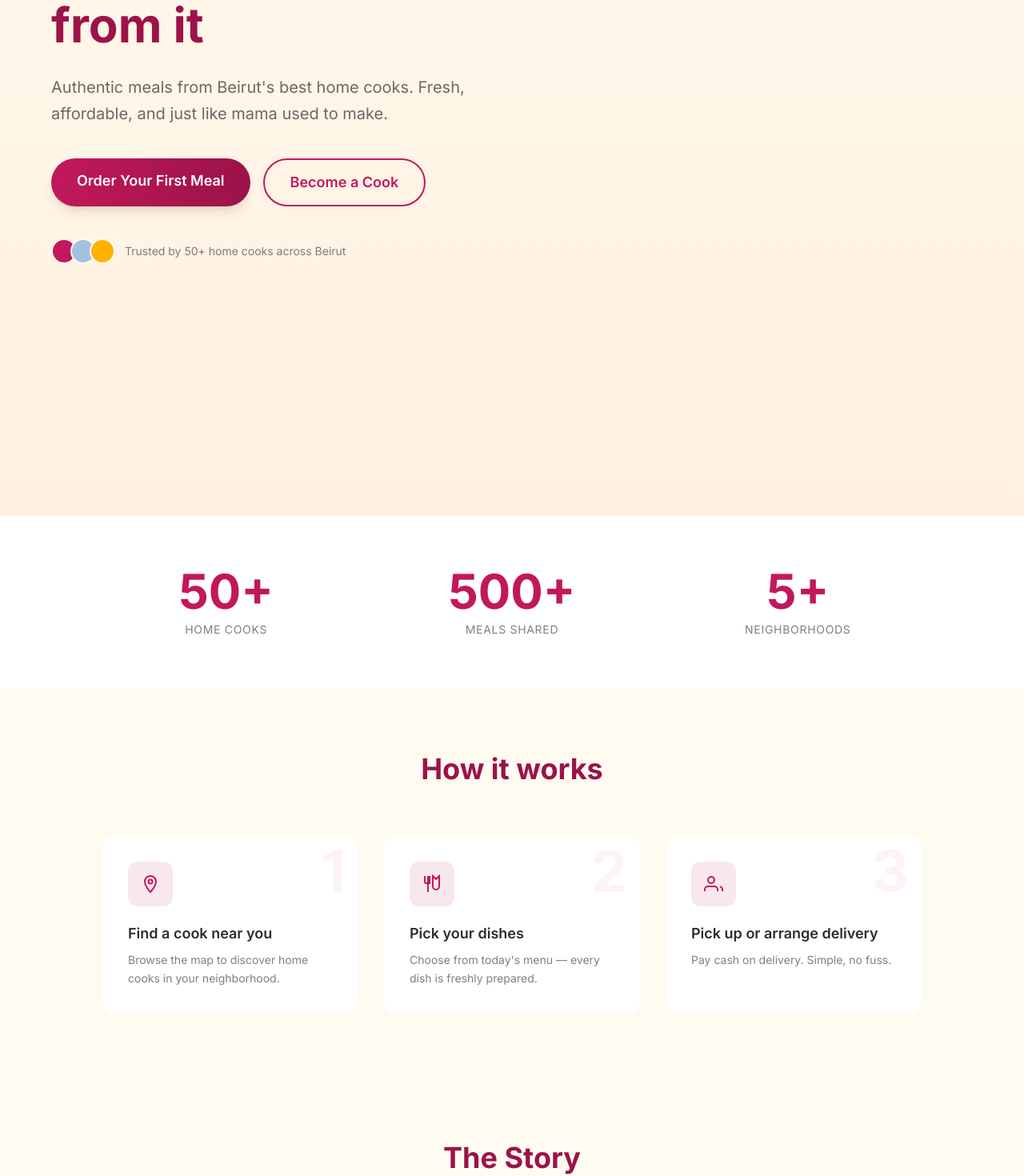
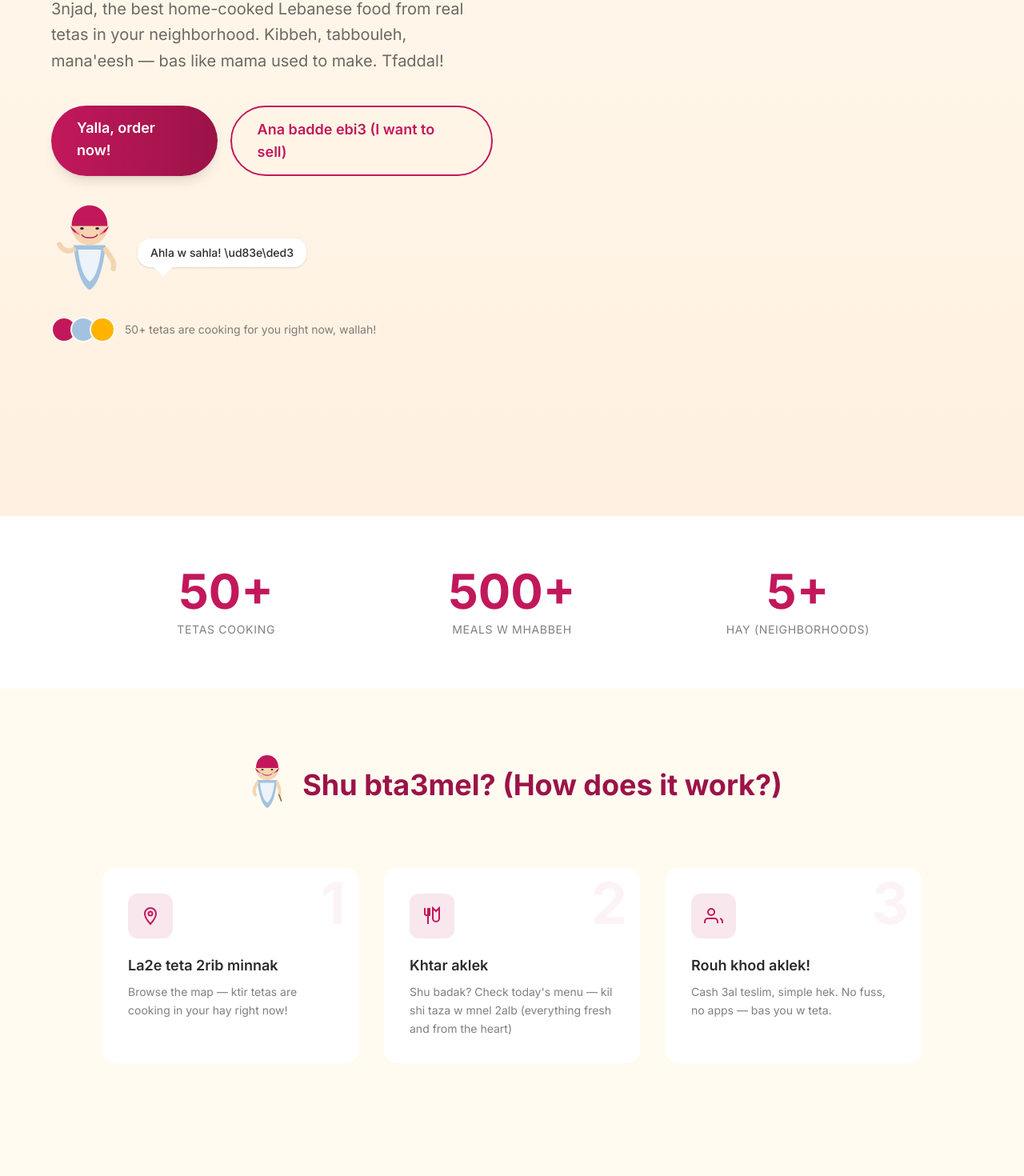
Before and after one commit to UsmanRehans/teta-zr-app, a Next.js app in the folder website/: page / in a window 1280 px wide. Shown: the part 539-2009 px from the top of the page at 80% size. Built offline with nearby package versions, Linux system fonts and the light colour scheme.

Commit message:
Full teta-speak rewrite with Arabizi and animated teta character
- All English copy rewritten as teta talking: yalla, habibi, 3njad, wallah
- Animated SVG teta grandma with wave/stir/point actions
- Speech bubbles with Arabic phrases
- Teta character in hero, how-it-works, and sahteen sections

```diff
--- a/website/app/page.tsx
+++ b/website/app/page.tsx
@@ -59,6 +59,73 @@ function useCountUp(target: number, duration = 1500) {
   }, [started, target, duration]);
 
   return { count, ref };
+}
+
+/* ------------------------------------------------------------------ */
+/*  Teta Character & Speech Bubble                                     */
+/* ------------------------------------------------------------------ */
+
+function TetaCharacter({ className = "", action = "wave" }: { className?: string; action?: "wave" | "stir" | "point" }) {
+  return (
+    <div className={`inline-block ${className}`}>
+      <svg viewBox="0 0 120 160" fill="none" className="w-full h-full">
+        {/* Head */}
+        <circle cx="60" cy="40" r="28" fill="#F4D5B0" />
+        {/* Headscarf */}
+        <path d="M32 38c0-20 12-32 28-32s28 12 28 32" fill="#C2185B" />
+        <path d="M30 38c2 8 8 12 15 14" fill="#C2185B" />
+        <path d="M90 38c-2 8-8 12-15 14" fill="#C2185B" />
+        {/* Eyes — warm, smiling */}
+        <ellipse cx="48" cy="42" rx="3" ry="2" fill="#2C2C2C" />
+        <ellipse cx="72" cy="42" rx="3" ry="2" fill="#2C2C2C" />
+        {/* Warm smile */}
+        <path d="M48 52c4 6 20 6 24 0" stroke="#C2185B" strokeWidth="2" fill="none" strokeLinecap="round" />
+        {/* Cheeks — rosy */}
+        <circle cx="42" cy="48" r="4" fill="#FFB3B3" opacity="0.5" />
+        <circle cx="78" cy="48" r="4" fill="#FFB3B3" opacity="0.5" />
+        {/* Body — dress */}
+        <path d="M35 68c0 0 5 60 25 70c20-10 25-70 25-70z" fill="#A2C2E0" />
+        {/* Apron */}
+        <path d="M42 75c0 0 3 40 18 50c15-10 18-50 18-50z" fill="white" opacity="0.8" />
+        {/* Arms */}
+        {action === "wave" && (
+          <>
+            <path d="M35 75c-10 5-18 0-22-8" stroke="#F4D5B0" strokeWidth="8" strokeLinecap="round">
+              <animateTransform attributeName="transform" type="rotate" values="-5,35,75;5,35,75;-5,35,75" dur="1s" repeatCount="indefinite" />
+            </path>
+            <path d="M85 75c10 15 15 20 12 30" stroke="#F4D5B0" strokeWidth="8" strokeLinecap="round" />
+          </>
+        )}
+        {action === "stir" && (
+          <>
+            <path d="M35 75c-10 15-8 25-5 30" stroke="#F4D5B0" strokeWidth="8" strokeLinecap="round" />
+            <path d="M85 75c5 10 8 20 5 30" stroke="#F4D5B0" strokeWidth="8" strokeLinecap="round">
+              <animateTransform attributeName="transform" type="rotate" values="-3,85,75;3,85,75;-3,85,75" dur="0.8s" repeatCount="indefinite" />
+            </path>
+            {/* Spoon */}
+            <line x1="90" y1="105" x2="95" y2="120" stroke="#8B6914" strokeWidth="3" strokeLinecap="round">
+              <animateTransform attributeName="transform" type="rotate" values="-3,90,105;3,90,105;-3,90,105" dur="0.8s" repeatCount="indefinite" />
+            </line>
+          </>
+        )}
+        {action === "point" && (
+          <>
+            <path d="M35 75c-10 15-8 25-5 30" stroke="#F4D5B0" strokeWidth="8" strokeLinecap="round" />
+            <path d="M85 75c15-5 25-8 30-5" stroke="#F4D5B0" strokeWidth="8" strokeLinecap="round" />
+          </>
+        )}
+      </svg>
+    </div>
+  );
+}
+
+function SpeechBubble({ text, className = "" }: { text: string; className?: string }) {
+  return (
+    <div className={`relative bg-white rounded-2xl px-4 py-2 shadow-sm text-sm font-medium text-foreground ${className}`}>
+      {text}
+      <div className="absolute -bottom-2 left-6 w-4 h-4 bg-white transform rotate-45" />
+    </div>
+  );
 }
 
 /* ------------------------------------------------------------------ */
@@ -186,8 +253,14 @@ function Hero() {
             </a>
           </div>
 
+          {/* Teta character with speech bubble */}
+          <div className="flex items-center gap-3 justify-center md:justify-start mt-8 animate-fade-in-up animate-fade-in-up-delay-3">
+            <TetaCharacter className="w-24 h-32" action="wave" />
+            <SpeechBubble text="Ahla w sahla! \ud83e\ded3" />
+          </div>
+
           {/* Social proof */}
-          <div className="flex items-center justify-center md:justify-start mt-10 animate-fade-in-up animate-fade-in-up-delay-3">
+          <div className="flex items-center justify-center md:justify-start mt-4 animate-fade-in-up animate-fade-in-up-delay-3">
             <div className="flex items-center">
               <div className="w-8 h-8 rounded-full border-2 border-cream bg-[#C2185B]" />
               <div className="w-8 h-8 rounded-full border-2 border-cream bg-[#A2C2E0] -ml-2" />
@@ -291,9 +364,12 @@ function HowItWorks() {
   return (
     <section id="how" className="py-20 px-6">
       <div className="max-w-5xl mx-auto">
-        <h2 className="text-3xl md:text-4xl font-bold text-primary-dark text-center mb-16">
-          {t("how.title")}
-        </h2>
+        <div className="flex items-center justify-center gap-3 mb-16">
+          <TetaCharacter className="w-16 h-20" action="stir" />
+          <h2 className="text-3xl md:text-4xl font-bold text-primary-dark text-center">
+            {t("how.title")}
+          </h2>
+        </div>
         <div className="grid md:grid-cols-3 gap-8">
           {steps.map((step) => (
             <div
@@ -521,6 +597,10 @@ function Sahteen() {
 
       {/* 7f — Charity CTA */}
       <div className="text-center py-8 px-6">
+        <div className="flex items-center justify-center gap-3 mb-4">
+          <TetaCharacter className="w-16 h-20" action="point" />
+          <SpeechBubble text="Yalla, let's feed everyone!" />
+        </div>
         <h3 className="text-2xl font-bold text-primary-dark mb-4">{t("sahteen.ctaTitle")}</h3>
         <a
           href="mailto:hello@ourteta.com"
--- a/website/lib/i18n.tsx
+++ b/website/lib/i18n.tsx
@@ -13,7 +13,7 @@ type Language = "en" | "ar";
 
 const translations: Record<string, Record<Language, string>> = {
   // Header
-  "header.openApp": { en: "Open App", ar: "افتح التطبيق" },
+  "header.openApp": { en: "Tfaddal!", ar: "افتح التطبيق" },
   "header.langToggle": { en: "عربي", ar: "EN" },
   "header.howItWorks": { en: "How It Works", ar: "كيف بتشتغل" },
   "header.story": { en: "Our Story", ar: "قصتنا" },
@@ -23,59 +23,59 @@ const translations: Record<string, Record<Language, string>> = {
 
   // Hero
   "hero.headline": {
-    en: "Taste home, even when you're far from it",
+    en: "Yalla habibi, come taste what teta made",
     ar: "طعمة البيت، حتى لو بعيد عنّو",
   },
   "hero.subtitle": {
-    en: "Authentic meals from Beirut's best home cooks. Fresh, affordable, and just like mama used to make.",
+    en: "3njad, the best home-cooked Lebanese food from real tetas in your neighborhood. Kibbeh, tabbouleh, mana'eesh — bas like mama used to make. Tfaddal!",
     ar: "أطباق أصيلة من أمهر طبّاخين بيروت. طازجة، بسعر معقول، ومتل ما بتعملها الماما.",
   },
   "hero.browseCooks": { en: "Browse Cooks", ar: "تصفّح الطبّاخين" },
   "hero.startSelling": { en: "Start Selling", ar: "ابدأ البيع" },
-  "hero.primaryCta": { en: "Order Your First Meal", ar: "اطلب أول وجبة" },
-  "hero.secondaryCta": { en: "Become a Cook", ar: "صير/ي طبّاخ/ة" },
-  "hero.socialProof": { en: "Trusted by 50+ home cooks across Beirut", ar: "موثوق من قبل ٥٠+ طبّاخ بيتي ببيروت" },
+  "hero.primaryCta": { en: "Yalla, order now!", ar: "اطلب أول وجبة" },
+  "hero.secondaryCta": { en: "Ana badde ebi3 (I want to sell)", ar: "صير/ي طبّاخ/ة" },
+  "hero.socialProof": { en: "50+ tetas are cooking for you right now, wallah!", ar: "موثوق من قبل ٥٠+ طبّاخ بيتي ببيروت" },
 
   // Stats
   "stats.cooksCount": { en: "50+", ar: "٥٠+" },
-  "stats.cooksLabel": { en: "Home Cooks", ar: "طبّاخ بيتي" },
+  "stats.cooksLabel": { en: "Tetas Cooking", ar: "طبّاخ بيتي" },
   "stats.mealsCount": { en: "500+", ar: "٥٠٠+" },
-  "stats.mealsLabel": { en: "Meals Shared", ar: "وجبة مشتركة" },
+  "stats.mealsLabel": { en: "Meals w Mhabbeh", ar: "وجبة مشتركة" },
   "stats.hoodsCount": { en: "5", ar: "٥" },
-  "stats.hoodsLabel": { en: "Neighborhoods", ar: "أحياء" },
+  "stats.hoodsLabel": { en: "Hay (Neighborhoods)", ar: "أحياء" },
 
   // How it works
-  "how.title": { en: "How it works", ar: "كيف بتشتغل" },
-  "how.step1.title": { en: "Find a cook near you", ar: "لاقي طبّاخ قريب منّك" },
+  "how.title": { en: "Shu bta3mel? (How does it work?)", ar: "كيف بتشتغل" },
+  "how.step1.title": { en: "La2e teta 2rib minnak", ar: "لاقي طبّاخ قريب منّك" },
   "how.step1.desc": {
-    en: "Browse the map to discover home cooks in your neighborhood.",
+    en: "Browse the map — ktir tetas are cooking in your hay right now!",
     ar: "تصفّح الخريطة لتكتشف طبّاخين البيت بحيّك.",
   },
-  "how.step2.title": { en: "Pick your dishes", ar: "اختار أطباقك" },
+  "how.step2.title": { en: "Khtar aklek", ar: "اختار أطباقك" },
   "how.step2.desc": {
-    en: "Choose from today's menu — every dish is freshly prepared.",
+    en: "Shu badak? Check today's menu — kil shi taza w mnel 2alb (everything fresh and from the heart)",
     ar: "اختار من قائمة اليوم — كل طبق محضّر طازج.",
   },
   "how.step3.title": {
-    en: "Pick up or arrange delivery",
+    en: "Rouh khod aklek!",
     ar: "استلم أو رتّب التوصيل",
   },
   "how.step3.desc": {
-    en: "Pay cash on delivery. Simple, no fuss.",
+    en: "Cash 3al teslim, simple hek. No fuss, no apps — bas you w teta.",
     ar: "ادفع كاش عند الاستلام. بسيط وبدون تعقيد.",
   },
 
   // Story
-  "story.title": { en: "The Story", ar: "القصة" },
-  "story.label1": { en: "The Problem", ar: "المشكلة" },
-  "story.label2": { en: "The Reality", ar: "الواقع" },
-  "story.label3": { en: "The Solution", ar: "الحل" },
+  "story.title": { en: "2essetna (Our Story)", ar: "القصة" },
+  "story.label1": { en: "El Meshkleh (The Problem)", ar: "المشكلة" },
+  "story.label2": { en: "El Wa2e3 (The Reality)", ar: "الواقع" },
+  "story.label3": { en: "El Hall (The Solution)", ar: "الحل" },
   "story.p1": {
-    en: "Beirut is full of incredible tetas and home cooks whose food rivals any restaurant — but they have no way to reach beyond their neighborhood.",
+    en: "Beirut is FULL of incredible tetas — their kibbeh w their wara2 3enab could beat any fancy restaurant, wallah. Bas they have no way to share it beyond their building.",
     ar: "بيروت مليانة تيتات وطبّاخين بيت أكلن بينافس أحسن المطاعم — بس ما عندن طريقة يوصلوا لأبعد من حيّن.",
   },
   "story.p2": {
-    en: "Meanwhile, students, young professionals, and expats miss the taste of homemade food. They're stuck choosing between expensive restaurants and bland delivery apps.",
+    en: "W meanwhile, ktir shabeb w banet — students, young professionals, expats — are dying for a real home-cooked meal. Stuck between overpriced restaurants w bland delivery apps. Haram!",
     ar: "بنفس الوقت، الطلّاب والموظّفين والمغتربين مشتاقين لطعمة الأكل البيتي. محصورين بين مطاعم غالية وتطبيقات توصيل بلا طعمة.",
   },
   "story.p3": {
@@ -83,26 +83,26 @@ const translations: Record<string, Record<Language, string>> = {
     ar: "بظل الوضع الحالي بلبنان، كتير عيل عم تتعب تأمّن الأكل. غلاء المعيشة عم يزيد، والأكل المنيح ما لازم يكون رفاهية.",
   },
   "story.p4": {
-    en: "Teta connects home cooks with hungry neighbors — simple, community-driven, not corporate. No commissions eating into their earnings. Just neighbors feeding neighbors.",
+    en: "So we said yalla, let's fix this. Teta connects home cooks with hungry neighbors. No commissions eating into their money. Bas neighbors feeding neighbors. Hek lazem tkun.",
     ar: "تيتا بتوصل طبّاخين البيت بجيرانن الجوعانين — بسيط، من المجتمع للمجتمع، مش شركة. بلا عمولات تاكل من أرباحن. بس جيران بيطعموا جيران.",
   },
 
   // Testimonials
-  "testimonials.title": { en: "What Our Neighbors Say", ar: "شو عم يقولوا جيراننا" },
+  "testimonials.title": { en: "Shu 2al jiraanna? (What do our neighbors say?)", ar: "شو عم يقولوا جيراننا" },
   "testimonials.1.quote": {
-    en: "I haven't cooked in weeks — Teta's tabbouleh tastes exactly like my mom's. I'm hooked.",
+    en: "Wallah I haven't cooked in weeks — teta's tabbouleh is 3njad exactly like my mom's. I'm hooked ya3ne!",
     ar: "ما طبخت من أسابيع — تبولة تيتا طعمتها بالزبط متل يلي بتعملها أمي. ما فيي وقّف.",
   },
   "testimonials.1.name": { en: "Sarah M.", ar: "سارة م." },
   "testimonials.1.desc": { en: "Student in Hamra", ar: "طالبة بالحمرا" },
   "testimonials.2.quote": {
-    en: "I started selling my kibbeh through Teta and now I have regular customers every week. It changed my life.",
+    en: "Ballashet bi3 el kibbeh 3a Teta w halla2 3ande zabeyn kil jum3a. Ghayaret hayete 3njad!",
     ar: "بلّشت بيع الكبة عتيتا وهلق عندي زبائن دائمين كل أسبوع. غيّرت حياتي.",
   },
   "testimonials.2.name": { en: "Um Ali", ar: "أم علي" },
   "testimonials.2.desc": { en: "Home cook in Achrafieh", ar: "طبّاخة بيت بالأشرفية" },
   "testimonials.3.quote": {
-    en: "As an expat, finding real home-cooked Lebanese food was impossible until Teta. Now it's just a tap away.",
+    en: "As an expat, finding real home-cooked Lebanese food was impossible. Halla2 with Teta? Bas click w yalla — ktir mni7!",
     ar: "كمغترب، كان مستحيل لاقي أكل لبناني بيتي حقيقي قبل تيتا. هلق صار على بعد ضغطة.",
   },
   "testimonials.3.name": { en: "Rami K.", ar: "رامي ك." },
@@ -135,24 +135,24 @@ const translations: Record<string, Record<Language, string>> = {
     en: "\"Sahteen\" means \"bon appetit\" in Lebanese — it's what we say when we wish someone health through food.",
     ar: "\"صحتين\" يعني نتمنّالك الصحة من خلال الأكل — هيدي الكلمة يلي بنقولها بلبنان لمّا حدا ياكل.",
   },
-  "sahteen.headline": { en: "No One Goes Hungry", ar: "ما حدا يضل جوعان" },
+  "sahteen.headline": { en: "No One Goes Hungry, wallah", ar: "ما حدا يضل جوعان" },
   "sahteen.subheadline": {
     en: "\"Sahteen\" — said when you wish someone health through food. It's how we say bon appétit in Lebanon.",
     ar: "\"صحتين\" — بنقولها لمّا نتمنّى لحدا الصحة من خلال الأكل. هيك منقول بالعافية بلبنان.",
   },
-  "sahteen.step1Title": { en: "Apply for a meal", ar: "قدّم طلب لوجبة" },
+  "sahteen.step1Title": { en: "2addem talab (Apply for a meal)", ar: "قدّم طلب لوجبة" },
   "sahteen.step1Desc": {
-    en: "Anyone in need can request a free meal through the platform. No paperwork, no judgment.",
+    en: "Anyone who needs a warm meal can ask through the platform. Ma fi wara2, ma fi a7kam — bas akl w mhabbeh.",
     ar: "أي حدا محتاج فيه يطلب وجبة مجانية من المنصة. بلا ورق، بلا أحكام.",
   },
-  "sahteen.step2Title": { en: "Tetas choose to help", ar: "التيتات بتختار تساعد" },
+  "sahteen.step2Title": { en: "El tetas bt2arrer (The tetas decide)", ar: "التيتات بتختار تساعد" },
   "sahteen.step2Desc": {
-    en: "The home cooks themselves decide who to help. It stays personal, neighbor to neighbor.",
+    en: "The tetas themselves choose who to help w where to deliver. It stays personal, from jar la jar.",
     ar: "طبّاخين البيت بنفسن بيقرّروا مين يساعدوا. بتضل شخصية، من جار لجار.",
   },
-  "sahteen.step3Title": { en: "A warm meal arrives", ar: "بتوصل وجبة دافية" },
+  "sahteen.step3Title": { en: "Btousal wajbe dafye (A warm meal arrives)", ar: "بتوصل وجبة دافية" },
   "sahteen.step3Desc": {
-    en: "A fresh home-cooked meal delivered with care. Because everyone deserves to eat well.",
+    en: "A fresh home-cooked meal delivered b mhabbeh. La2anno kil wa7ad byesta7e2 yekol mni7, 3njad.",
     ar: "وجبة بيتية طازجة موصّلة بحب. لأنو كل حدا بيستاهل ياكل منيح.",
   },
   "sahteen.stat1": { en: "100+", ar: "١٠٠+" },
@@ -162,22 +162,22 @@ const translations: Record<string, Record<Language, string>> = {
   "sahteen.stat3": { en: "100%", ar: "١٠٠٪" },
   "sahteen.stat3Label": { en: "Community-Driven", ar: "من المجتمع" },
   "sahteen.trustStatement": {
-    en: "Every donation stays in your neighborhood. The tetas themselves decide who needs help most.",
+    en: "Kil tabaro3 bi dall bi hayyek. El tetas bi nafsoun bi2arrro meen aktar me7taj. Hek mni7.",
     ar: "كل تبرّع بيضل بحيّك. التيتات بنفسن بيقرّروا مين أكتر محتاج.",
   },
   "sahteen.culturalQuote": {
-    en: "In Lebanese culture, feeding someone is the highest form of generosity.",
+    en: "In Lebanese culture, feeding someone is el akbar shakl lal karam. Wallah, there's nothing more beautiful.",
     ar: "بالثقافة اللبنانية، إطعام حدا هو أعلى أشكال الكرم.",
   },
-  "sahteen.ctaTitle": { en: "Want to help feed your neighbors?", ar: "بدّك تساعد تطعم جيرانك؟" },
-  "sahteen.ctaButton": { en: "Donate a Meal", ar: "تبرّع بوجبة" },
+  "sahteen.ctaTitle": { en: "Baddak tse3ed tet3em jiraanak?", ar: "بدّك تساعد تطعم جيرانك؟" },
+  "sahteen.ctaButton": { en: "Tabarra3 bi wajbe (Donate a meal)", ar: "تبرّع بوجبة" },
 
   // Team
-  "team.title": { en: "The Team", ar: "الفريق" },
+  "team.title": { en: "El Fari2 (The Team)", ar: "الفريق" },
   "team.zeinab.name": { en: "Zeinab Reda", ar: "زينب رضا" },
   "team.zeinab.role": { en: "Founder", ar: "المؤسسة" },
   "team.zeinab.bio": {
-    en: "AUB Medical Physics Resident, living in Beirut for 2 years. Got tired of eating out and missed her mom's cooking. Became close with neighbors who are talented home cooks and wanted to help them turn their passion into a business.",
+    en: "AUB Medical Physics Resident, 3aysheh bi Beirut min senetayn. Te3bet min el akl barra w shta2et la tabkh immha. Tsara2bet ma jiranha — tetas shatriin ktir — w 7abbet tse3edoun y7awlo shaghafoun la shughul.",
     ar: "مقيمة بالفيزياء الطبية بالجامعة الأميركية ببيروت، عايشة ببيروت من سنتين. تعبت من الأكل برّا واشتاقت لطبخ أمّها. تقرّبت من جيرانها الطبّاخين الشاطرين وحبّت تساعدن يحوّلوا شغفن لشغل.",
   },
   "team.usman.name": { en: "Usman Rehan", ar: "عثمان ريحان" },
@@ -188,7 +188,7 @@ const translations: Record<string, Record<Language, string>> = {
   },
 
   "team.zeinab.quote": {
-    en: "I missed my mom's cooking, so I built a way for everyone to share theirs.",
+    en: "Shta2et la tabkh imme, fa baneet taree2a la kil wa7ad ysharak tabkhetoun.",
     ar: "اشتقت لطبخ أمي، فبنيت طريقة ليشارك الكل طبخاتن.",
   },
   "team.usman.quote": {
@@ -200,9 +200,9 @@ const translations: Record<string, Record<Language, string>> = {
   "cta.title": { en: "Join Teta today", ar: "انضم لتيتا اليوم" },
   "cta.openApp": { en: "Open Teta", ar: "افتح تيتا" },
   "cta.help": { en: "Want to help?", ar: "بدّك تساعد؟" },
-  "cta.headline": { en: "Your next home-cooked meal is waiting", ar: "وجبتك البيتية الجاي عم تستنّاك" },
-  "cta.primaryButton": { en: "Open Teta", ar: "افتح تيتا" },
-  "cta.secondaryLink": { en: "Questions? Email us", ar: "أسئلة؟ راسلنا" },
+  "cta.headline": { en: "Yalla habibi, teta 3am testannak!", ar: "وجبتك البيتية الجاي عم تستنّاك" },
+  "cta.primaryButton": { en: "Tfaddal 3a Teta", ar: "افتح تيتا" },
+  "cta.secondaryLink": { en: "As2le? Raselnaa! (Questions? Email us!)", ar: "أسئلة؟ راسلنا" },
 
   // Careers
   "careers.heroTitle": { en: "Join Our Teta", ar: "انضم لفريق تيتا" },
@@ -281,14 +281,14 @@ const translations: Record<string, Record<Language, string>> = {
 
   // Footer
   "footer.madeWith": {
-    en: "Made with love in Beirut",
+    en: "Ma3mul b mhabbeh bi Beirut \ud83c\uddf1\ud83c\udde7",
     ar: "صُنع بحب في بيروت",
   },
   "footer.openApp": { en: "Open App", ar: "افتح التطبيق" },
   "footer.about": { en: "About", ar: "عنّا" },
   "footer.contact": { en: "Contact", ar: "تواصل" },
   "footer.sahtteenLine": {
-    en: "Part of the Sahteen initiative — feeding Beirut, one meal at a time",
+    en: "Min mubadaret Sahteen — mnet3em Beirut, wajbe b wajbe",
     ar: "جزء من مبادرة صحتين — منطعم بيروت، وجبة بوجبة",
   },
 };
```
